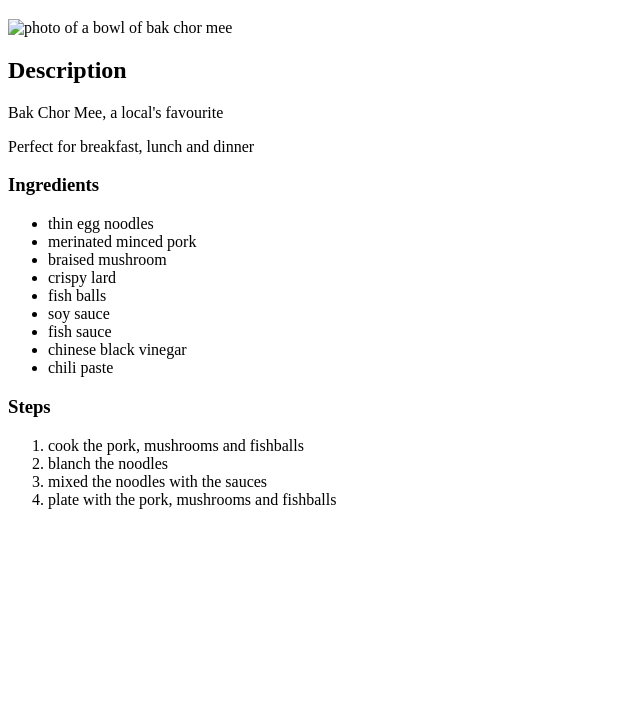
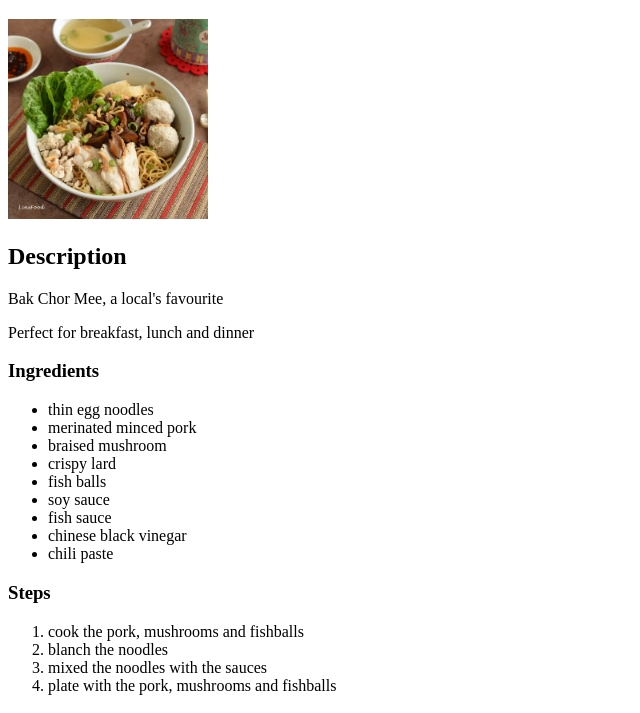
Before and after one commit to krsng-lab/odin-recipes, a plain HTML site: page recipes/bakchormee.html in a window 1280 px wide. Shown: the part 87-800 px from the top of the page, without its empty margins (0-640 px from the left). Drawn offline with Linux system fonts and the light colour scheme.

Commit message:
Added bcm image

```diff
--- a/recipes/bakchormee.html
+++ b/recipes/bakchormee.html
@@ -8,7 +8,7 @@
 <body>
     <a href="../index.html">Home</a>
     <h1>Bak Chor Mee</h1>
-    <img src="" alt="photo of a bowl of bak chor mee">
+    <img src="../images/bcm.jpg" alt="photo of a bowl of bak chor mee" height="200" width="200">
     <h2>Description</h2>
     <p>Bak Chor Mee, a local's favourite</p>
     <p>Perfect for breakfast, lunch and dinner</p>
```
Also changed, not shown: images/bcm.jpg (added).
